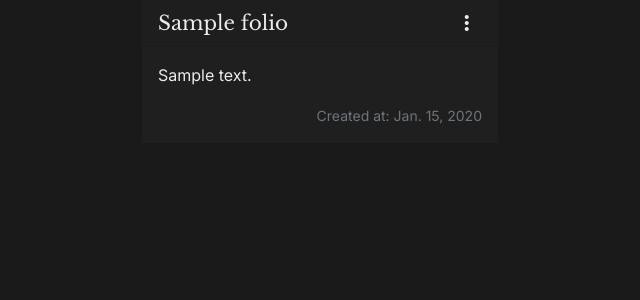
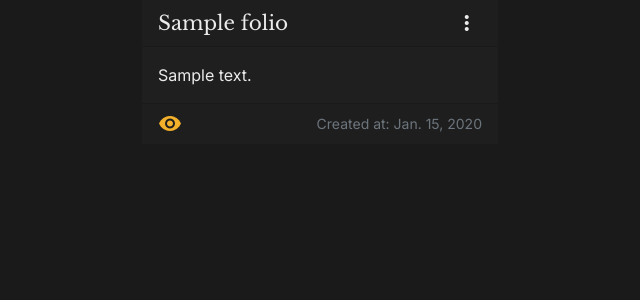
Before and after one commit to Code-Institute-Submissions/KieranSweeden-fol.io, a Django app: page /library/ in a window 1280 px wide. Shown: the part 272-572 px from the top of the page, without its empty margins (130-770 px from the left). Run offline with Django 4.2, Linux system fonts and the light colour scheme; a user stored in the database is signed in; tables that the repository leaves empty hold one stand-in row (values such as "Sample post"); parts of the project's set-up code (start-up, migrations or seed data) failed here and were passed over; some libraries are stand-ins or nearby versions.

Commit message:
Add published state icon to folio cards in library

```diff
--- a/library/templates/library/includes/list_of_folios.html
+++ b/library/templates/library/includes/list_of_folios.html
@@ -22,11 +22,20 @@
               <p class="card-text">
                 {{ folio.description }}
               </p>
-              <p class="mb-0 text-muted text-end">
-                <small>
-                  Created at: {{ folio.date_created }}
-                </small>
-              </p>
+            </div>
+            <div class="card-footer d-flex justify-content-between align-items-center">
+              {% if folio.is_published %}
+                <span class="material-icons-sharp text-feature-color">
+                  visibility
+                </span>
+              {% else %}
+                <span class="material-icons-sharp text-white-color">
+                  visibility_off
+                </span>
+              {% endif %}
+              <small class="text-muted">
+                Created at: {{ folio.date_created }}
+              </small>
             </div>
         </div>
     </div>
```
